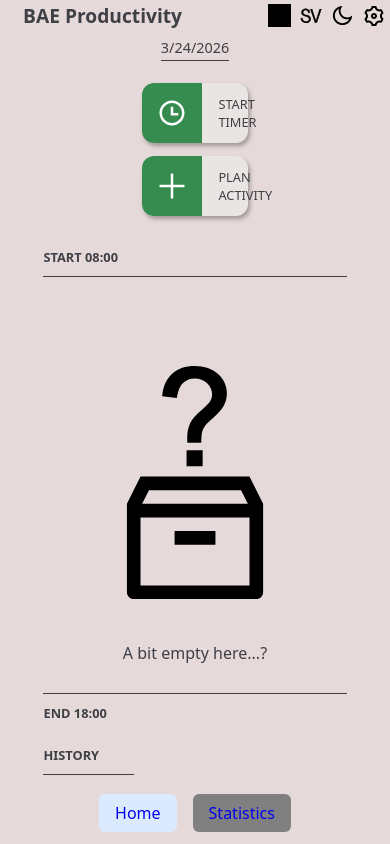
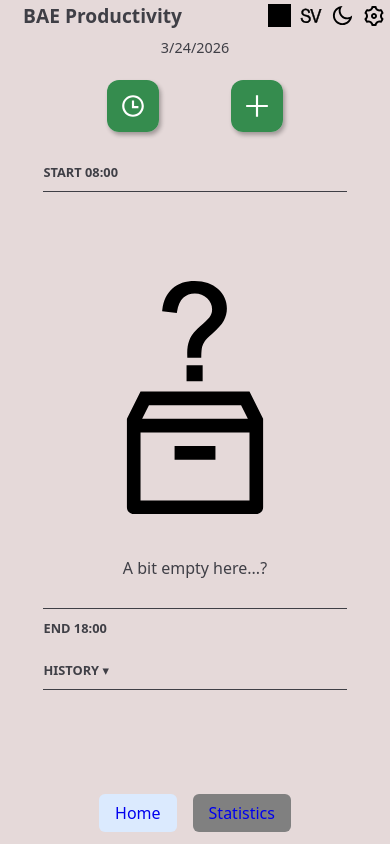
Before and after one commit to ollewarne/linkoping-pps, a React (Vite) app: page / in a window 390 px wide. Built offline with nearby package versions, Linux system fonts and the light colour scheme; grey boxes are pictures that could not be loaded.

Commit message:
update mobile layout

```diff
--- a/src/components/HistoryCard/HistoryCard.module.css
+++ b/src/components/HistoryCard/HistoryCard.module.css
@@ -65,3 +65,9 @@
 .missed {
   filter: invert(24%) sepia(93%) saturate(6027%) hue-rotate(3deg) brightness(96%) contrast(108%);
 }
+
+@media (max-width: 768px) {
+    .historyCard {
+        width: 100%;
+    }
+}
--- a/src/components/Planner/Planner.jsx
+++ b/src/components/Planner/Planner.jsx
@@ -23,6 +23,7 @@ function Planner() {
     const [currentTime, setCurrentTime] = useState(
         getCurrentTime()
     );
+    const [historyOpen, setHistoryOpen] = useState(false);
 
     useEffect(() => {
         if (plannerMode) return;
@@ -90,13 +91,12 @@ function Planner() {
 
                 {/* --------------- HISTORY --------------- */}
                 <div className={styles.historyContainer}>
-                    <p className={styles.historyTitle}> {languageLibrary[language].homeHistoryTitle}</p>
-
-                        {
-                            historyActivities.map((a, index) => (
-                                <HistoryCard key={a.id} activity={a} index={index} />
-                            ))
-                        }
+                    <p className={styles.historyTitle} onClick={() => setHistoryOpen(!historyOpen)}>
+                        {languageLibrary[language].homeHistoryTitle} {window.innerWidth <= 768 && <span>{historyOpen ? "▴" : "▾"}</span>}
+                    </p>
+                    {(historyOpen || window.innerWidth > 768) && historyActivities.map((a, index) => (
+                        <HistoryCard key={a.id} activity={a} index={index} />
+                    ))}
                 </div>
 
                 {/* --------------- AGENDA --------------- */}
@@ -105,7 +105,7 @@ function Planner() {
                         <p className={styles.agendaTime}><span>{languageLibrary[language].start}</span> {workformData.workHours.start}</p> // Start xx:xx
                     }
 
-                    <CountdownDisplay/>
+                    <CountdownDisplay />
 
                     {/* --------------- EMPTY PAGE --------------- */}
                     {agendaActivities.length === 0 && activeActivities.length === 0 && !activeActivity
@@ -114,7 +114,7 @@ function Planner() {
                             <p className={styles.emptyText}>{languageLibrary[language].homeEmptyPage}</p> {/* A bit empty here...? */}
                         </div>
 
-                    // --------------- ACTIVITY CARDS PAGE ---------------
+                        // --------------- ACTIVITY CARDS PAGE ---------------
                         : <>
                             {
                                 agendaActivities.map((a, index) => (
@@ -124,7 +124,6 @@ function Planner() {
                         </>
                     }
                     <p className={styles.endTime}><span>{languageLibrary[language].end}</span> {workformData.workHours.end}</p> {/* End */}
-
                 </div>
 
                 {/* --------------- BUTTONS --------------- */}
@@ -135,8 +134,8 @@ function Planner() {
                         <button
                             id='start-activity'
                             className={styles.startActivityBtn}
-                            >
-                            <div className={styles.colorBlock} style={{backgroundColor: '#358C4E'}}></div>
+                        >
+                            <div className={styles.colorBlock} style={{ backgroundColor: '#358C4E' }}></div>
                             <img src="/timer.svg" alt="" />
                             <p>{languageLibrary[language].homePageBtnStartActivity}</p> {/* Start Timer */}
                         </button>
@@ -150,7 +149,7 @@ function Planner() {
                     {/* --------------- ADD BTN --------------- */}
                     <Modal trigger={(
                         <button className={styles.addActivityBtn}>
-                            <div className={styles.colorBlock} style={{backgroundColor: '#358C4E'}}></div>
+                            <div className={styles.colorBlock} style={{ backgroundColor: '#358C4E' }}></div>
                             <img src="/add-large.svg" alt="" />
                             <p>{languageLibrary[language].homePageBtnAddActivity}</p> {/* Plan Activity */}
                         </button>)}
--- a/src/components/Planner/Planner.module.css
+++ b/src/components/Planner/Planner.module.css
@@ -29,6 +29,7 @@
     font-weight: 300;
     font-size: 1.1rem;
     letter-spacing: 8%;
+    border: none;
 }
 
 /* --------------- HISTORY TITLE - START & END TITLES --------------- */
@@ -87,7 +88,8 @@
 }
 
 
-.addActivityBtn, .startActivityBtn {
+.addActivityBtn,
+.startActivityBtn {
     all: unset;
     display: grid;
     grid-template: 1fr / repeat(5, 1fr);
@@ -105,9 +107,11 @@
     align-items: center;
     /* background-color: var(--confirm); */
     border-radius: 16px 0 0 16px;
+    height: 100%;
 }
 
-.addActivityBtn img, .startActivityBtn img {
+.addActivityBtn img,
+.startActivityBtn img {
     grid-area: 1 / 1 / 2 / 2;
     width: 50%;
     filter: brightness(0) invert(1);
@@ -124,7 +128,8 @@
   margin: auto 0 auto 5%;
 }
 
-.addActivityBtn:hover, .startActivityBtn:hover {
+.addActivityBtn:hover,
+.startActivityBtn:hover {
     transform: scale(1.02);
     cursor: pointer;
 }
@@ -187,9 +192,9 @@
     .plannerGridTitles {
         display: none;
     }
+}
 
 
-}
 
 
 /* ===================== MOBILE ===================== */
@@ -204,30 +209,31 @@
     }
 
     .buttonsContainer {
-    flex-direction: column;
-    gap: 0.8rem;
+        flex-direction: row;
+        gap: 1rem;
 
-    position: sticky;
-    bottom: 10px;
         background: var(--background);
-    padding: 0.5rem;
+        padding: 0.4rem;
         border-radius: 12px;
+        justify-content: space-evenly;
+        width: 100%;
     }
 
     .addActivityBtn,
     .startActivityBtn {
-    grid-template-columns: 60px 1fr;
+        height: 52px;
+        width: 52px;
+        grid-template-columns: 1fr;
         border-radius: 12px;
     }
 
     .addActivityBtn p,
     .startActivityBtn p {
-    font-size: 0.8rem;
-    margin-left: 1rem;
+        display: none;
     }
 
     .colorBlock {
-    border-radius: 12px 0 0 12px;
+        border-radius: 12px;
     }
 
     .agendaContainer {
@@ -236,6 +242,7 @@
 
     .historyContainer {
         gap: 0.8rem;
+        width: 100%;
     }
 
     .emptyImg {
@@ -246,4 +253,9 @@
     .date {
         font-size: 0.9rem;
     }
+
+    .addActivityBtn img,
+    .startActivityBtn img {
+        grid-area: 1 / 1 / 2 / 2;
     }
+}
```
Lines whose indentation alone changed are shown as unchanged.
